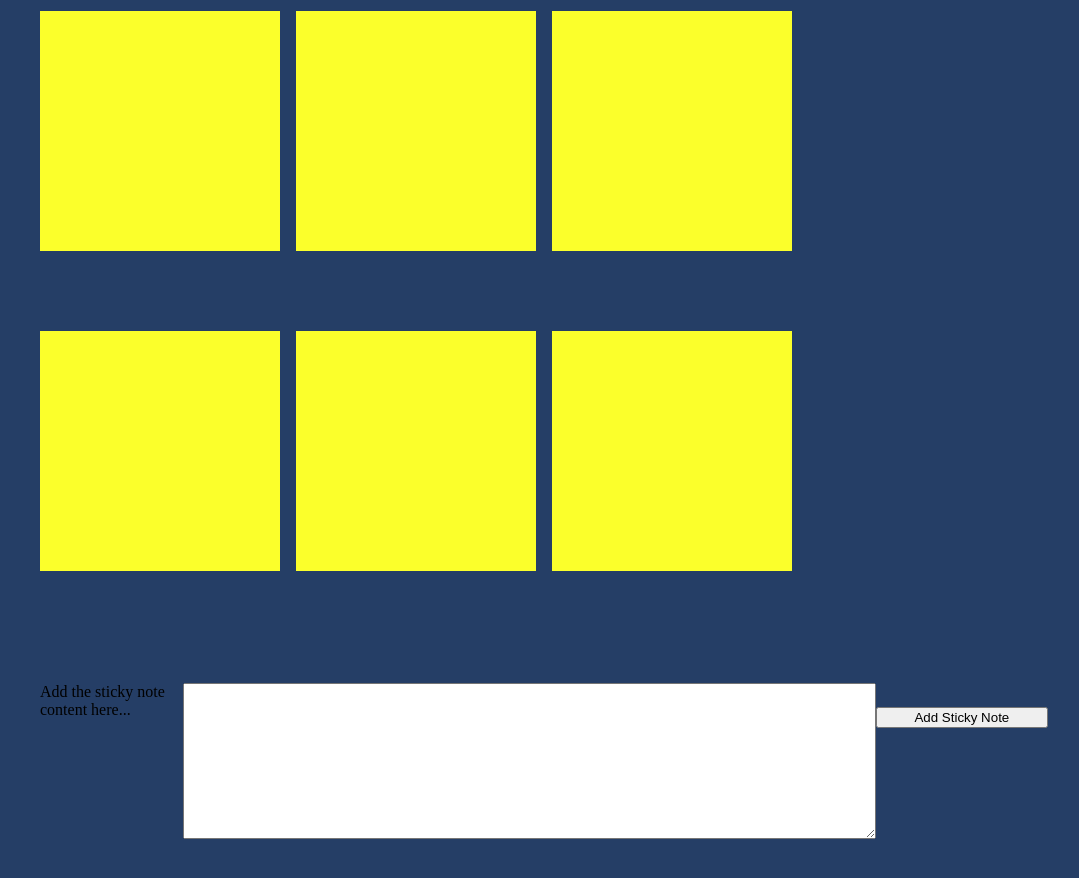
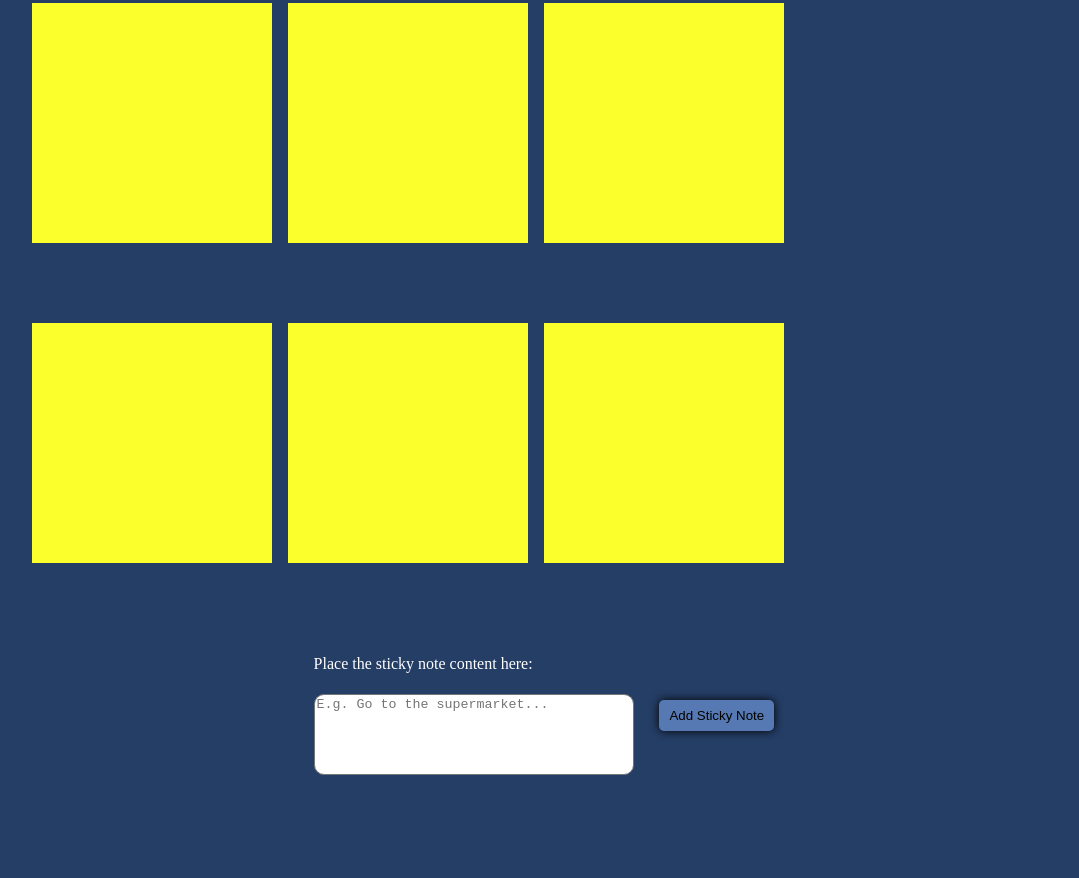
Before and after one commit to aldoht/post-it, a plain HTML site: page index.html in a window 1280 px wide. Shown: the part 468-1346 px from the top of the page, without its empty margins (96-1175 px from the left). After the commit the page ends 1303 px from the top, so only its background shows below. Drawn offline with Linux system fonts and the light colour scheme.

Commit message:
Added form format and responsiveness overall

```diff
--- a/index.html
+++ b/index.html
@@ -29,9 +29,11 @@
 			</svg>
 		</div>
 	</div>
-	<form action="">
-		<label for="note-content">Add the sticky note content here...</label>
-		<textarea name="" id="note-content" cols="130" rows="10"></textarea>
+	<form action="" id="text-input">
+		<div class="text-container">
+			<label for="note-content">Place the sticky note content here:</label>
+			<textarea name="" id="note-content" cols="60" rows="5" form="text-input" placeholder="E.g. Go to the supermarket..." spellcheck="false"></textarea>
+		</div>
 		<button type="submit">Add Sticky Note</button>
 	</form>
 </body>
--- a/style.css
+++ b/style.css
@@ -1,5 +1,6 @@
 body {
 	background-color: #253e66;
+	margin: 0;
 }
 
 h1 {
@@ -42,14 +43,63 @@ h1 {
 }
 
 form {
+	width: 40vw;
+	height: 20vh;
+	margin: 5vh 30vw;
 	display: flex;
-	padding: 5rem 10vw;
-	justify-content: space-around;
-	align-items: flex-start;
-	height: 30vh;
+	align-items: center;
+	justify-content: center;
 }
 
-button {
-	width: 20vw;
-	margin-top: 3vh;
+.text-container {
+	height: 100%;
+	width: 25vw;
+	padding-right: 2vw;
+	display: flex;
+	flex-direction: column;
+	justify-content: space-evenly;
 }
+
+.text-container > label {
+	color: white;
+}
+
+.text-container > textarea {
+	border-radius: 10px;
+	resize: none;
+}
+
+.text-container > textarea:focus-visible {
+	outline: none;
+	border: 3px solid #5679b3;
+}
+
+form > button {
+	width: 9vw;
+	height: fit-content;
+	border-radius: 5px;
+	background-color: #5679b3;
+	border: none;
+	box-shadow: 0 0 10px;
+	padding: 0.5rem;
+}
+
+@media screen and (max-width: 767px) {
+	.post-it {
+		min-width: 10rem;
+		max-height: 10rem;
+	}
+
+	form {
+		width: 70vw;
+		margin: 2vh 15vw;
+	}
+
+	.text-container {
+		width: 50vw;
+	}
+
+	form > button {
+		width: 11vw;
+	}
+}
```
